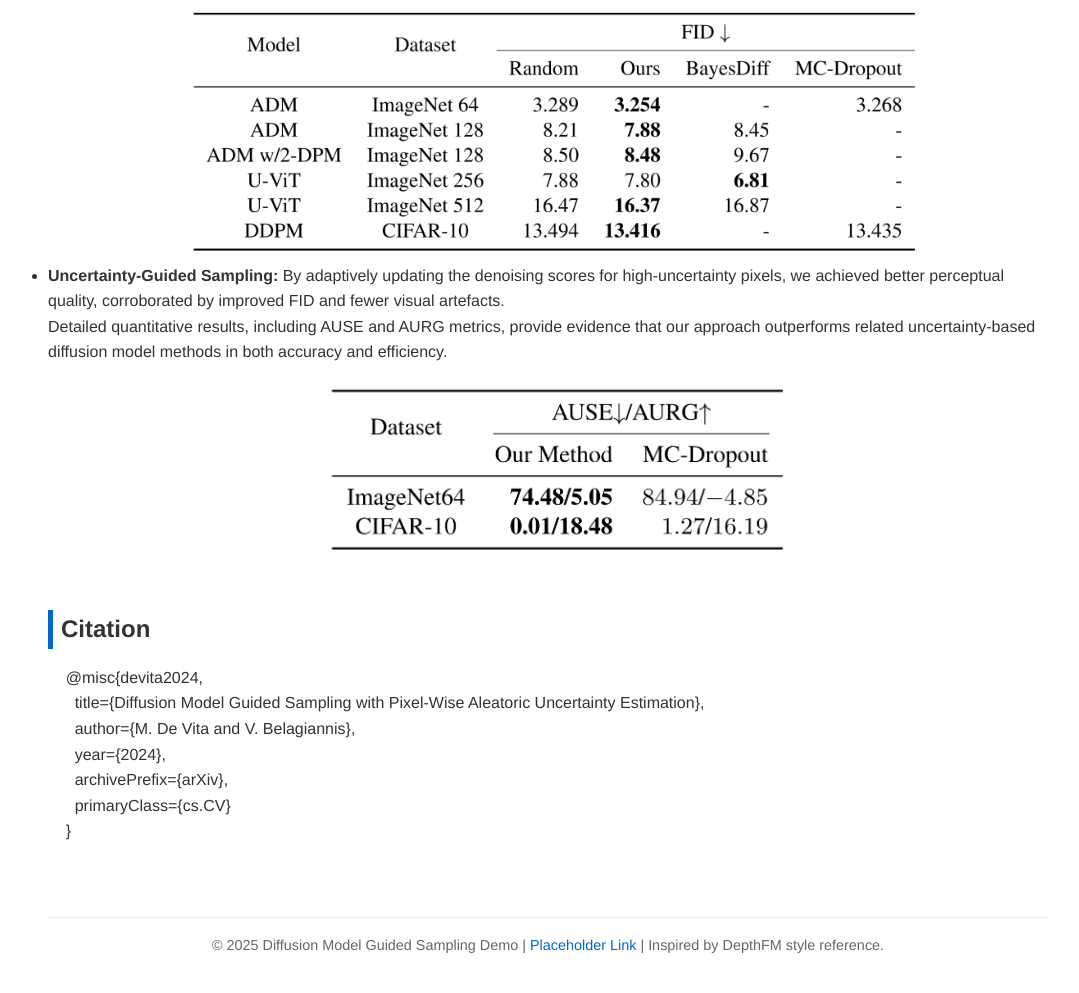
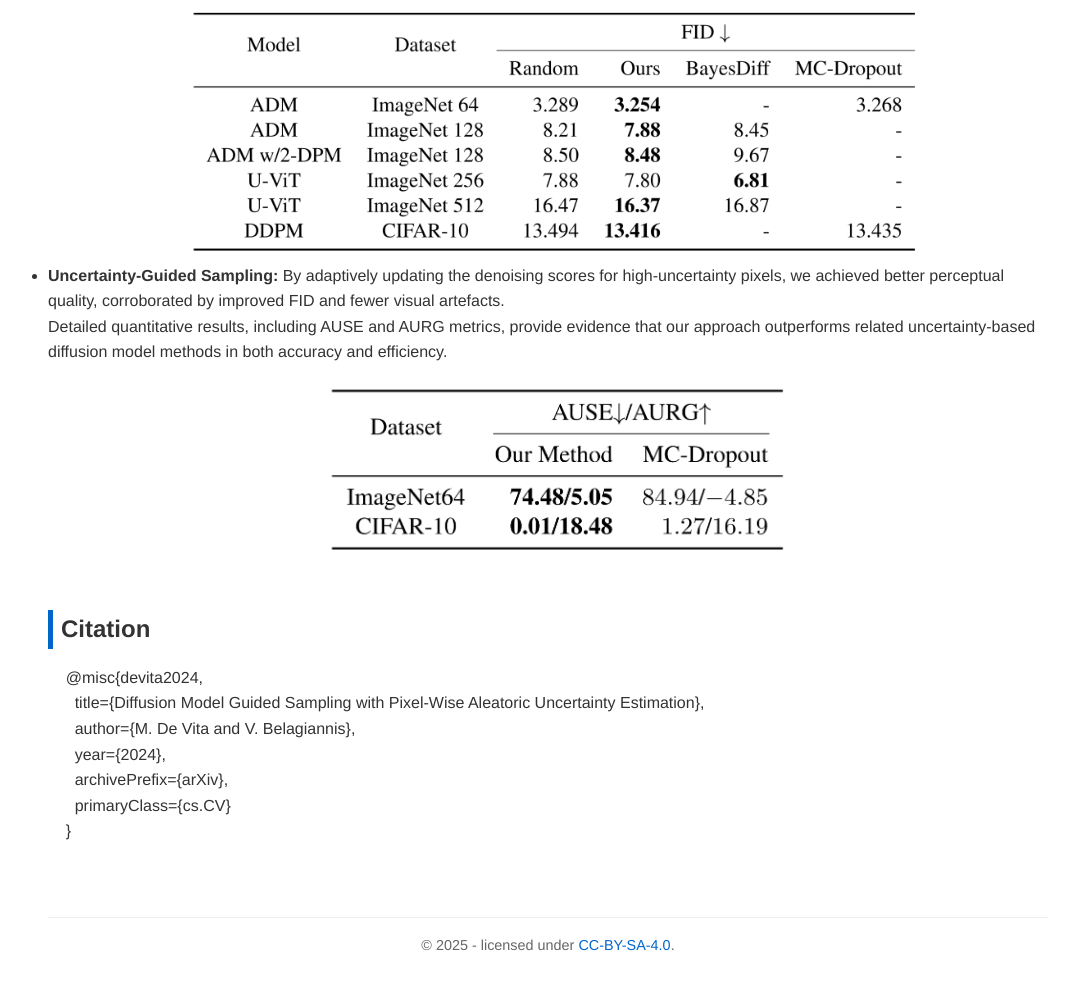
Before and after one commit to Michedev/diffusion-uncertainty, a plain HTML site: page docs/index.html in a window 1280 px wide. Shown: the part 2363-3356 px from the top of the page, without its empty margins (92-1171 px from the left). Drawn offline with Linux system fonts and the light colour scheme.

Commit message:
update license

```diff
--- a/docs/index.html
+++ b/docs/index.html
@@ -315,9 +315,7 @@
 
   <footer>
     <p>
-      © 2025 Diffusion Model Guided Sampling Demo |
-      <a href="#">Placeholder Link</a>
-      | Inspired by DepthFM style reference.
+      © <script>document.write(new Date().getFullYear())</script> - licensed under <a href="https://creativecommons.org/licenses/by-sa/4.0/">CC-BY-SA-4.0</a>.
     </p>
   </footer>
 </div>
```
